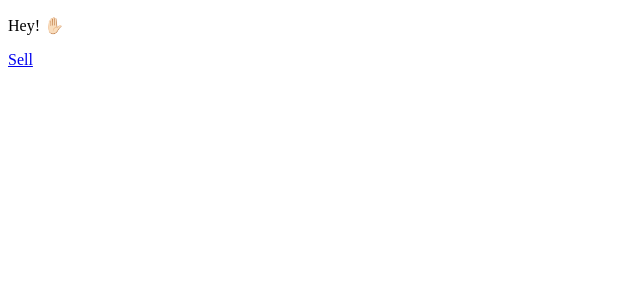
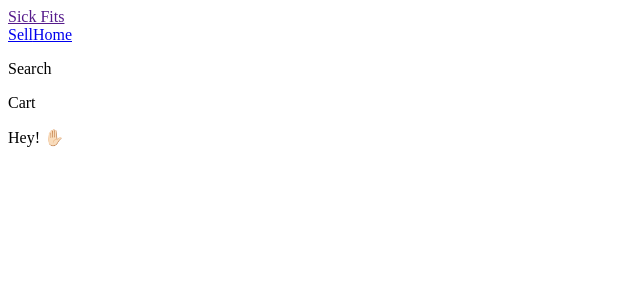
Before and after one commit to eneax/learn-advanced-react, a Next.js app in the folder frontend/: page / in a window 1280 px wide. Shown: the top 300 px of the page, without its empty margins (0-640 px from the left). Built offline with nearby package versions, Linux system fonts and the light colour scheme.

Commit message:
Setup nav and header

```diff
--- /dev/null
+++ b/frontend/components/Header.js
@@ -0,0 +1,16 @@
+import Nav from './Nav';
+
+const Header = () => (
+  <div>
+    <div className="bar">
+      <a href="">Sick Fits</a>
+      <Nav />
+    </div>
+    <div className="sub-bar">
+      <p>Search</p>
+    </div>
+    <div>Cart</div>
+  </div>
+);
+
+export default Header;
--- /dev/null
+++ b/frontend/components/Nav.js
@@ -0,0 +1,14 @@
+import Link from 'next/link';
+
+const Nav = () => (
+  <div>
+    <Link href="/sell">
+      <a>Sell</a>
+    </Link>
+    <Link href="/">
+      <a>Home</a>
+    </Link>
+  </div>
+);
+
+export default Nav;
--- /dev/null
+++ b/frontend/components/Page.js
@@ -0,0 +1,13 @@
+import React, { Component } from 'react';
+import Header from './Header';
+
+export default class Page extends Component {
+  render() {
+    return (
+      <div>
+        <Header />
+        {this.props.children}
+      </div>
+    )
+  }
+}
--- /dev/null
+++ b/frontend/pages/_app.js
@@ -0,0 +1,18 @@
+import App, { Container } from 'next/app';
+import Page from '../components/Page';
+
+class MyApp extends App {
+  render() {
+    const { Component } = this.props;
+
+    return (
+      <Container>
+        <Page>
+          <Component />
+        </Page>
+      </Container>
+    );
+  }
+};
+
+export default MyApp;
--- a/frontend/pages/index.js
+++ b/frontend/pages/index.js
@@ -3,9 +3,6 @@
 const Home = props => (
   <div>
     <p>Hey! ✋🏻</p>
-    <Link href="/sell">
-      <a>Sell</a>
-    </Link>
   </div>
 );
 
--- a/frontend/pages/sell.js
+++ b/frontend/pages/sell.js
@@ -3,9 +3,6 @@
 const Sell = props => (
   <div>
     <p>Sell!</p>
-    <Link href="/">
-      <a>Home</a>
-    </Link>
   </ div>
 );
 
```
